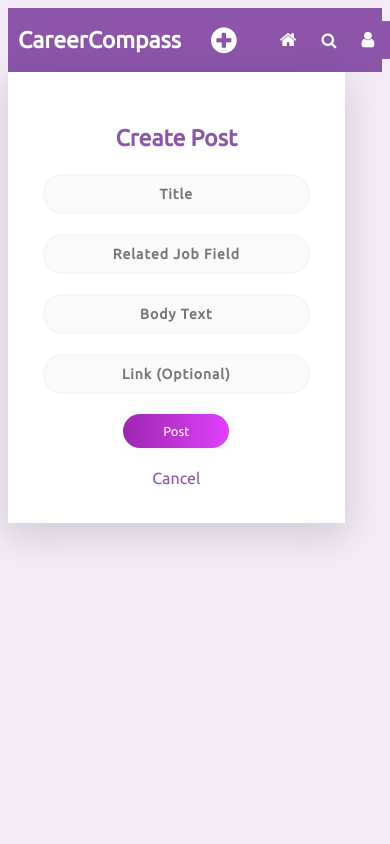
After one commit to JoeBeyrer/CareerCompass, a Django app: page /careercompass/create-post/ in a window 390 px wide. The commit adds this page. Run offline with Django 5.2, Linux system fonts and the light colour scheme; a user stored in the database is signed in; tables that the repository leaves empty hold one stand-in row (values such as "Sample post"); data that the repository does not hold is empty.

Commit message:
Initial post display on home screen, create post buttons

```diff
--- a/careercompass/careercompassapp/templates/base.html
+++ b/careercompass/careercompassapp/templates/base.html
@@ -104,12 +104,34 @@
             margin-right: 5px;
         }
 
+        .new-post-button {
+            margin-left: auto; /* Push the button to the right */
+            margin-right: auto; /* Push the button to the left */
+            text-decoration: none;
+            background-color: #8C55AA;
+            border: none;
+            cursor: pointer;
+            padding: 0px 20px;
+            border-radius: 5px;
+            font-size: 30px;
+            transition: background-color 0.3s ease;
+        }
+
+        .new-post-icon:hover {
+            color: #CCCCCC; /* Darken the color on hover */
+        }
+
+
+
     </style>
 </head>
 
 <body>
     <div class="navbar">
         <a href="/careercompass/" class="navbar-brand">CareerCompass</a>
+        <button class="new-post-button"><a href="/careercompass/create-post/" style="color: #FFFFFF">
+            <i class="fa fa-plus-circle new-post-icon"></i>
+        </a></button>
         <ul class="nav-links">
             <li><a href="/careercompass/" class="nav-link" style="font-size: 18px">
                 <i class="fa fa-home"></i>
@@ -128,6 +150,7 @@
                         <a href="/careercompass/student/{{ request.user.username }}">My Profile</a>
                     {% endif %}
                     <a href="/careercompass/edit-profile/">Edit Profile</a>
+                    <a href="/careercompass/create-post/">Create Post</a>
                     <a href="{% url 'logout' %}">Logout</a>
                 </div>
             </li>
--- /dev/null
+++ b/careercompass/careercompassapp/templates/create-post.html
@@ -0,0 +1,116 @@
+<html>
+
+<head>
+    <link rel="stylesheet" href="css/style.css">
+    <link href="https://fonts.googleapis.com/css?family=Ubuntu" rel="stylesheet">
+    <meta name="viewport" content="width=device-width, initial-scale=1" />
+    <style>
+        body {
+            background-color: #F3EBF6;
+            font-family: 'Ubuntu', sans-serif;
+        }
+
+        .main {
+            background-color: #FFFFFF;
+            box-shadow: 0px 11px 35px 2px rgba(0, 0, 0, 0.14);
+            padding: 20px;
+            box-sizing: border-box;
+        }
+
+        .sign {
+            padding-top: 10px;
+            color: #8C55AA;
+            font-family: 'Ubuntu', sans-serif;
+            font-weight: bold;
+            font-size: 23px;
+            text-align: center;
+        }
+
+        input[type="text"] {
+            width: 90%;
+            color: rgb(38, 50, 56);
+            font-weight: 700;
+            font-size: 14px;
+            letter-spacing: 1px;
+            background: rgba(136, 126, 126, 0.04);
+            padding: 10px 20px;
+            border: none;
+            border-radius: 20px;
+            outline: none;
+            box-sizing: border-box;
+            border: 2px solid rgba(0, 0, 0, 0.02);
+            margin-bottom: 20px;
+            text-align: center;
+            margin-left: auto;
+            margin-right: auto;
+            display: block;
+            font-family: 'Ubuntu', sans-serif;
+            max-width: 400px; /* Set a maximum width */
+        }
+
+        input[type="text"]:focus {
+            border: 2px solid rgba(0, 0, 0, 0.18) !important;
+        }
+
+        .submit {
+            cursor: pointer;
+            border-radius: 5em;
+            color: #fff;
+            background: linear-gradient(to right, #9C27B0, #E040FB);
+            border: 0;
+            padding-left: 40px;
+            padding-right: 40px;
+            padding-bottom: 10px;
+            padding-top: 10px;
+            font-family: 'Ubuntu', sans-serif;
+            margin-left: auto;
+            margin-right: auto;
+            display: block;
+            font-size: 13px;
+            box-shadow: 0 0 20px 1px rgba(0, 0, 0, 0.04);
+        }
+
+        .cancel {
+            text-shadow: 0px 0px 3px rgba(117, 117, 117, 0.12);
+            color: #8C55AA;
+            padding-top: 5px;
+            text-align: center;
+        }
+
+        a {
+            text-shadow: 0px 0px 3px rgba(117, 117, 117, 0.12);
+            color: #8C55AA;
+            text-decoration: none;
+            display: block;
+            text-align: center;
+        }
+
+        @media (max-width: 600px) {
+            .main {
+                width: 90%;
+                border-radius: 0px;
+            }
+        }
+    </style>
+    <title>Edit Profile</title>
+</head>
+
+<body>
+    {% extends './base.html' %}
+    {% block content %}
+        <div class="main">
+            <p class="sign">Create Post</p>
+            <form action="http://127.0.0.1:8000/careercompass/create-post/" method="post" class="create_post_form">
+                {% csrf_token %}
+                <input name="Title" type="text" placeholder="Title">
+                <input name="Field" type="text" placeholder="Related Job Field">
+                <input name="BodyText" type="text" placeholder="Body Text">
+                <input name="Link" type="text" placeholder="Link (Optional)">
+                <button type="submit" class="submit">Post</button>
+            </form>
+            <p class="cancel"><a href="/careercompass/">Cancel</a></p>
+        </div>
+    {% endblock %}
+</body>
+
+</html>
```
Also changed, not shown: careercompass/careercompassapp/templates/index.html (+58 -3 lines), careercompass/careercompassapp/templates/post.html (+11 -9 lines), careercompass/careercompassapp/templates/profile.html (deleted, +0 -117 lines).
